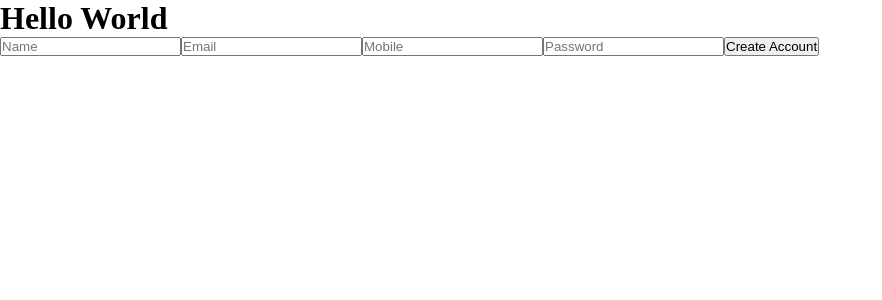
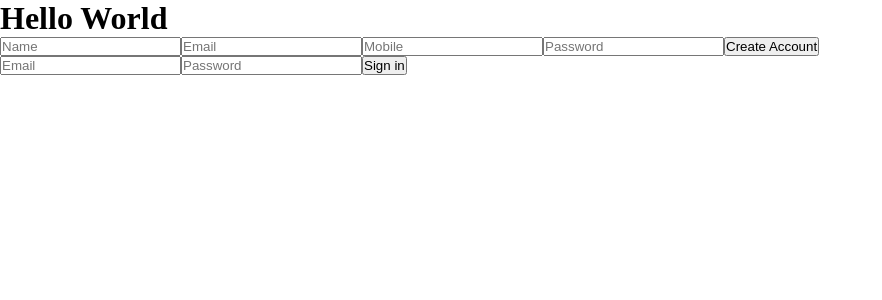
Before and after one commit to rajsingh-19/workhive, a React (Vite) app: page / in a window 1280 px wide. Shown: the top 300 px of the page, without its empty margins (0-882 px from the left). Built offline with nearby package versions, Linux system fonts and the light colour scheme.

Commit message:
Developed the sign in route

```diff
--- a/src/App.jsx
+++ b/src/App.jsx
@@ -1,4 +1,5 @@
 import './App.css'
+import LoginPage from './pages/LoginPage';
 import RegisterPage from './pages/RegisterPage';
 
 function App() {
@@ -6,6 +7,7 @@ function App() {
     <>
       <h1>Hello World</h1>
       <RegisterPage />
+      <LoginPage />
     </>
   )
 };
--- /dev/null
+++ b/src/pages/LoginPage.jsx
@@ -0,0 +1,32 @@
+import { useState } from "react";
+import {signin} from '../services/index';           // Importing the signin function to send form data to the backend
+
+const LoginPage = () => {
+    //              useState initializes the login data state with default empty values
+    const [loginData, setLoginData] = useState({
+        email: '',
+        password: ''
+    });
+    //               Function to handle form submission and login the user
+    const handleLogin = async (e) => {
+        e.preventDefault();                     // Prevents the default form submission behavior (like refreshing the page)
+        const res = await signin(loginData);    // Calls the `signin` function with the form data
+        if(res.status === 200) {                // Checks if the response status indicates success
+            alert("Logged in Successfully");
+        } else {                                // Handles any errors by logging the response and showing an alert
+            console.log(res);
+            alert("An Error Occured");
+        }
+    };
+
+    return (
+        <form onSubmit={handleLogin}>
+            {/* Form for user signn in */}
+            <input type="text" name="email" value={loginData.email} placeholder="Email" onChange={(e) => setLoginData({...loginData, [e.target.name]: e.target.value})} />
+            <input type="text" name="password" value={loginData.password} placeholder="Password" onChange={(e) => setLoginData({...loginData, [e.target.name]: e.target.value})} />
+            <button type="submit">Sign in</button>
+        </form>
+    )
+};
+
+export default LoginPage;
--- a/src/pages/RegisterPage.jsx
+++ b/src/pages/RegisterPage.jsx
@@ -1,21 +1,22 @@
 import { useState } from "react";
-import {register} from '../services/index';
+import {register} from '../services/index';     // Importing the register function to send form data to the backend
 
 const RegisterPage = () => {
+    //              useState initializes the form data state with default empty values
     const [formData, setFormData] = useState({
         name: '',
         email: '',
         mobile: '',
         password: ''
     });
-    //      function for registering the user
+    //               Function to handle form submission and register the user
     const handleRegisterUser = async (e) => {
-        e.preventDefault();
-        const res = await register(formData);
-        if(res.status === 200) {
-            alert("User Registered Succesfully");
+        e.preventDefault();                         // Prevents the default form submission behavior (like refreshing the page)
+        const res = await register(formData);       // Calls the `register` function with the form data
+        if(res.status === 200) {                    // Checks if the response status indicates success
+            alert("Registered Successfully");
         }
-        else {
+        else {                                      // Handles any errors by logging the response and showing an alert
             console.log(res);
             alert("An error occurred");
         }
@@ -23,6 +24,7 @@ const RegisterPage = () => {
 
     return (
         <div>
+            {/* Form for user registration */}
             <form onSubmit={handleRegisterUser}>
                 <input type="text" name='name' value={formData.name} placeholder="Name" onChange={(e) => setFormData({...formData, [e.target.name]: e.target.value})} />
                 <input type="text" name='email' value={formData.email} placeholder="Email" onChange={(e) => setFormData({...formData, [e.target.name]: e.target.value})} />
--- a/src/services/index.js
+++ b/src/services/index.js
@@ -1,8 +1,8 @@
-// const URL = "http://localhost:4000/"
+const URL = "http://localhost:4000/api/user/"
 
 //          register
 export const register = (data) => {
-    return fetch("http://localhost:4000/api/user/register/", {
+    return fetch(`${URL}register/`, {
             method: 'POST',
             headers: {
                 'Content-Type': 'application/json'
@@ -10,4 +10,15 @@ export const register = (data) => {
             body: JSON.stringify(data)
         }
     )
-}
+};
+
+//          signin
+export const signin = (data) => {
+    return fetch(`${URL}singin/`, {
+        method: "POST",
+        headers: {
+            'Content-Type': 'application/json'
+        },
+        body: JSON.stringify(data)
+    })
+};
```
